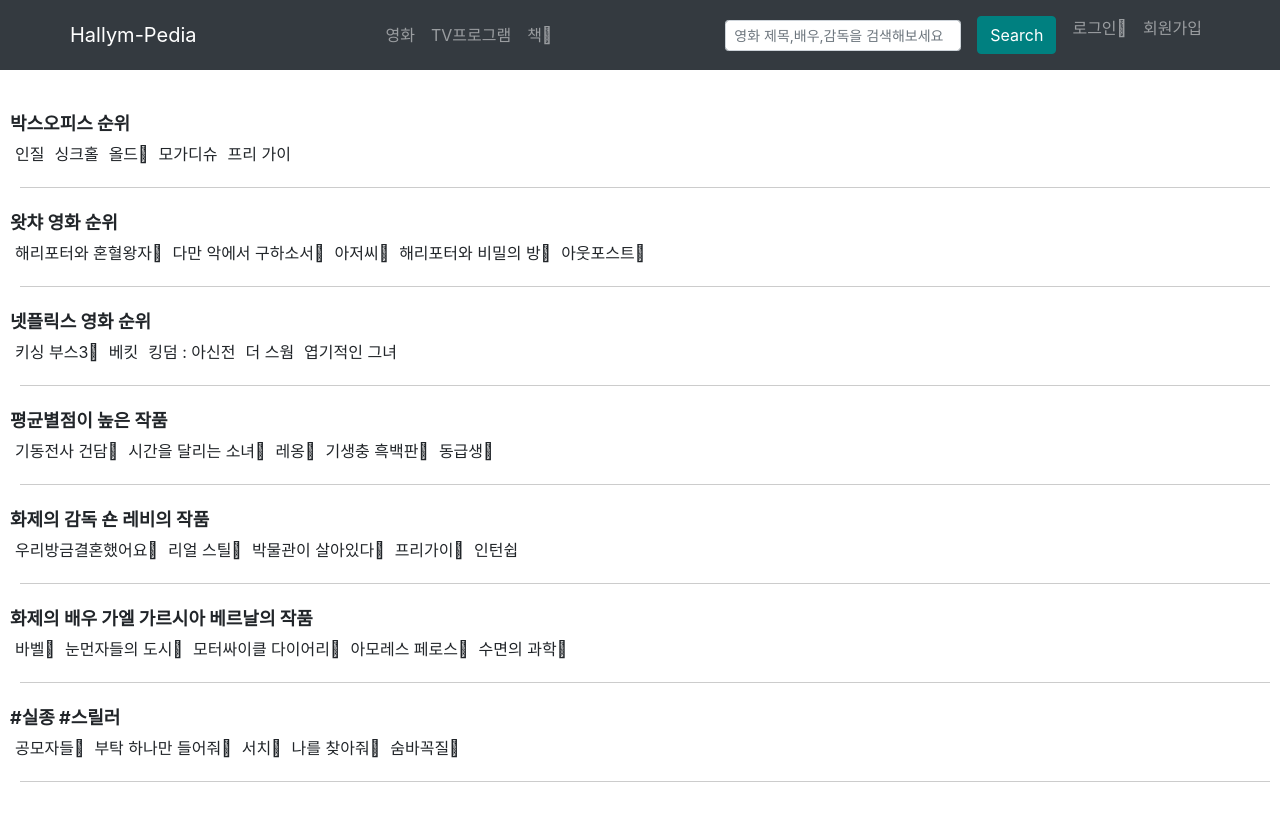
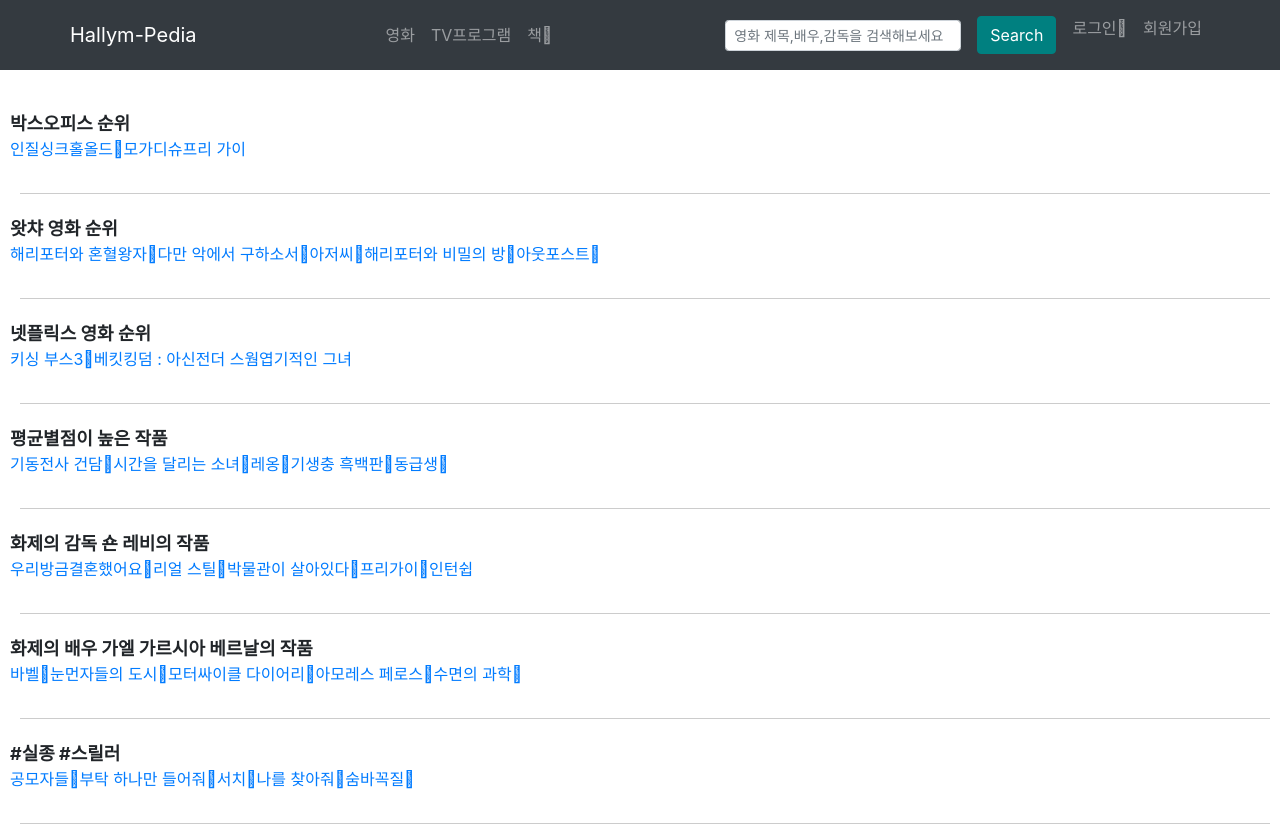
Before and after one commit to SeungMinK/hallym-pedia, a React (Create React App) app: page / in a window 1280 px wide. Shown: the top 828 px of the page. Before the commit the page ends 800 px from the top, so only its background shows below. Built offline with nearby package versions, Linux system fonts and the light colour scheme.

Commit message:
[Update] 1. Movie.js & MovieInfo.js 화면 이동 구현(완료) 2. 해당 rank 클릭 후 해당 index에 따라 제목 나타내기(완료) 3. Movie.js에서 클릭한 해당 영화 보이게 구현하기 (미완료)

```diff
--- a/src/Content/Movie.js
+++ b/src/Content/Movie.js
@@ -1,8 +1,18 @@
 import React, { useEffect, useState } from "react";
-import { useHistory, useParams } from "react-router-dom"; //useHistroy를 훅이라고 부름
+import {
+  useHistory,
+  useParams,
+  BrowserRouter as Router,
+  Route,
+  Switch,
+  Link
+} from "react-router-dom"; //useHistroy를 훅이라고 부름
 import axios from "axios";
 import "./Movie.css";
+
 import data from "./dataMoive";
+import MovieInfo from "../MovieInfo/MovieInfo";
+
 
 function Movie() {
   /*
@@ -10,22 +20,66 @@ function Movie() {
     content를 state로 설정하여, 값이 바뀔떄마다 페이지가 바뀌게 설정
     */
   let [movieData, movieDataChange] = useState(data);
+
+
+// const [dataId, setDataId] = useState([ data[1], data[2], data[3], data[4], data[5] ]);
+// const [dataId, setDataId] = useState(data);     //data의 정보를 dataId에 저장해둠
+
+// const [dataTitle, setDataTitle] = useState([dataId])
+
+  // const [movies, setMovies] = useState([]);
+
+
+
+  // function MInfo(){
+  //   return (
+  //     <Link to = "/MovieInfo" />
+  //   )
+  // }
+
+
+  // const renderMovies = data.map((movie) => {
+  //   return (
+  //       <MovieInfo movie = {movie} />
+  //   );
+  // });
+
+
+
+  // const sendData = data.map((item) => {
+  //       return(
+  //         <data data = {item} />
+  //       );
+  // });
+
+
   return (
     <>
+
       {movieData.map((data, index) => {
         return (
-          <div className="box">
-            <span className="title">{data.title}</span>
-            <table>
-              <tr>
-                <td>{data.rank_1}</td>
-                <td>{data.rank_2}</td>
-                <td>{data.rank_3}</td>
-                <td>{data.rank_4}</td>
-                <td>{data.rank_5}</td>
-              </tr>
-            </table>
-            <hr />
+            <div className="box">
+            <Router>
+              <dataTitle>
+              <span className="title">{data.title}</span>
+              <table>
+                <ul>
+                  {/* <a href = "/MovieInfo" onClick = {sendData}>{data.rank_1}</a> */}
+
+                  <a href = "/MovieInfo">{data.rank_1}</a>
+                  <a href = "/MovieInfo">{data.rank_2}</a>
+                  <a href = "/MovieInfo">{data.rank_3}</a>
+                  <a href = "/MovieInfo">{data.rank_4}</a>
+                  <a href = "/MovieInfo">{data.rank_5}</a>
+
+                  {/* <Switch>
+                    <Route exact path = "/MovieInfo" > {renderMovies} </Route>
+                  </Switch> */}
+                </ul>
+              </table>
+              <hr />
+              </dataTitle>
+            </Router>
           </div>
         );
       })}
--- a/src/MovieInfo/MovieInfo.js
+++ b/src/MovieInfo/MovieInfo.js
@@ -1,10 +1,40 @@
-import React from "react";
+import React, { useState } from "react";
+import dataMovie from "../Content/dataMoive";
+import Movie from "../Content/Movie";
 import "./MInfo.css";
-const MovieInfo = () => {
+
+// import dataMovie from "../Content/dataMoive";
+
+const MovieInfo = (props) => {
   // const [movietitle, setMovieTitle] = useState('');
   // const [moviegenre, setMovieGenre] = useState('');
   // const [moviewant, setMovieWant] = useState('');
   // const [star, setStar] = useState([false, false, false, false, false]);
+
+
+  //시도1
+  // const filterid = (props) => dataMovie.filter(title =>
+  //   title.includes('인질').map(filterTitle =>(
+  //     <div>
+  //       <filterTitle></filterTitle>
+  //     </div>
+  //   ))
+  // )
+  //시도2
+  // const MTitle = props.movie.map((rank) => {
+  //   return (
+  //     {props.rank.rank_1}
+  //   );
+  // });
+
+  //시도5
+  // const Mdata = dataMovie.map((data, index) => {
+  //   return(
+  //     <div> {data[index]} </div>
+  //     // <div> {data[index].rank_(index)} </div>
+  //   );
+  // })
+
 
   return (
     <>
@@ -52,7 +82,17 @@ const MovieInfo = () => {
         <div class="MovieInfo">
           <div id="info_title">기본 정보</div>
           <div>
-            싱크홀 <br />
+
+            {/* dataMovie 데이터 index에 따라 정보 받기..? */}
+
+            {/* <div>{props.data}</div> */}
+
+            <div>{dataMovie[0].rank_1} </div>
+            <div>{dataMovie[2].rank_2} </div>
+
+            {/* <MData[0].rank_1 /> */}
+
+            <br />
             2020 · 한국 · 드라마 <br />
             1시간 53분 · 12세 <br />
             <br />
```
